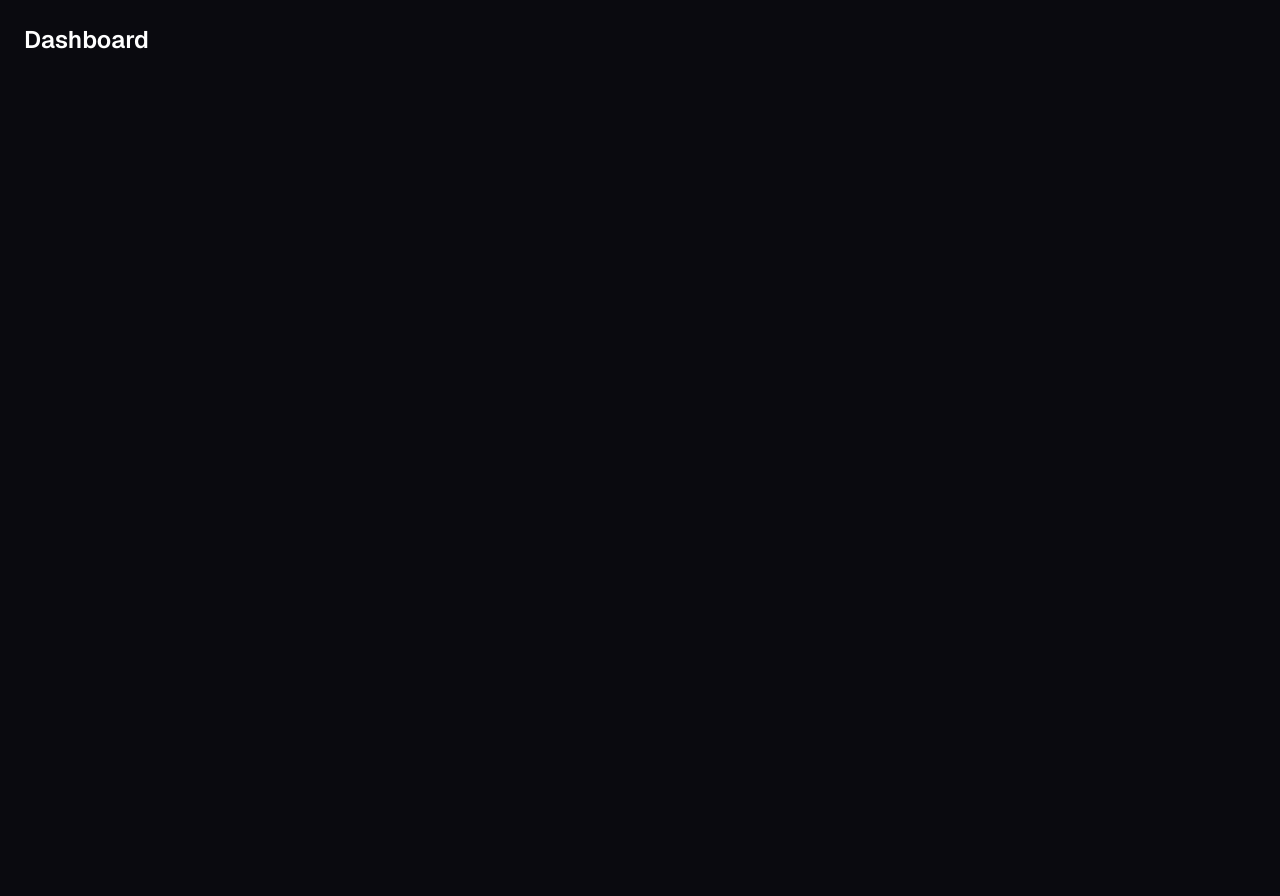
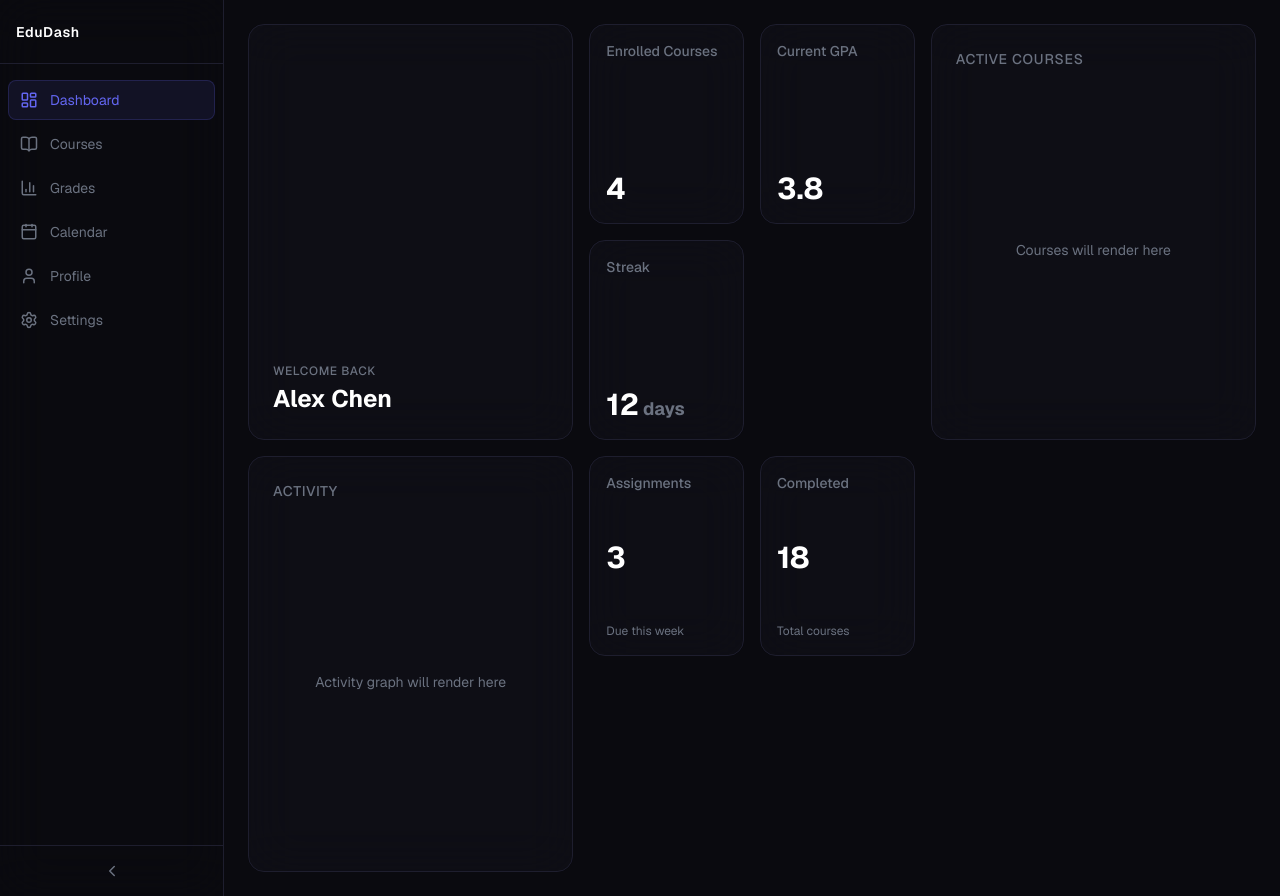
Before and after one commit to itsharleensaluja-hub/EduDash, a Next.js app: page /dashboard in a window 1280 px wide. Before the commit the page ends 800 px from the top, so only its background shows below. Built offline with nearby package versions, Linux system fonts and the light colour scheme.

Commit message:
sidebar and glass card layout

```diff
--- a/src/app/dashboard/layout.tsx
+++ b/src/app/dashboard/layout.tsx
@@ -1,7 +1,14 @@
+import { Sidebar } from "@/components/dashboard/sidebar";
+
 export default function DashboardLayout({
   children,
 }: {
   children: React.ReactNode;
 }) {
-  return <div className="flex min-h-screen">{children}</div>;
+  return (
+    <div className="flex min-h-screen">
+      <Sidebar />
+      <main className="flex-1 overflow-auto">{children}</main>
+    </div>
+  );
 }
--- a/src/app/dashboard/page.tsx
+++ b/src/app/dashboard/page.tsx
@@ -1,7 +1,77 @@
+import { GlassCard } from "@/components/dashboard/glass-card";
+
 export default function DashboardPage() {
   return (
-    <main className="flex-1 p-6">
-      <h1 className="text-2xl font-semibold text-white">Dashboard</h1>
-    </main>
+    <section className="p-6 grid gap-4 grid-cols-1 md:grid-cols-2 lg:grid-cols-4 xl:grid-cols-6 auto-rows-[200px]">
+      <GlassCard className="col-span-1 md:col-span-2 row-span-2">
+        <div className="p-6 h-full flex flex-col justify-end">
+          <p className="text-xs font-medium text-muted uppercase tracking-wider">
+            Welcome back
+          </p>
+          <h2 className="text-2xl font-bold text-white mt-1">Alex Chen</h2>
+        </div>
+      </GlassCard>
+
+      <GlassCard className="col-span-1 row-span-1">
+        <div className="p-4 h-full flex flex-col justify-between">
+          <h3 className="text-sm font-medium text-muted">Enrolled Courses</h3>
+          <p className="text-3xl font-bold text-white">4</p>
+        </div>
+      </GlassCard>
+
+      <GlassCard className="col-span-1 row-span-1">
+        <div className="p-4 h-full flex flex-col justify-between">
+          <h3 className="text-sm font-medium text-muted">Current GPA</h3>
+          <p className="text-3xl font-bold text-white">3.8</p>
+        </div>
+      </GlassCard>
+
+      <GlassCard className="col-span-1 md:col-span-2 row-span-2">
+        <div className="p-6 h-full flex flex-col">
+          <h3 className="text-sm font-medium text-muted uppercase tracking-wider mb-4">
+            Active Courses
+          </h3>
+          <div className="flex-1 flex items-center justify-center text-muted text-sm">
+            Courses will render here
+          </div>
+        </div>
+      </GlassCard>
+
+      <GlassCard className="col-span-1 row-span-1">
+        <div className="p-4 h-full flex flex-col justify-between">
+          <h3 className="text-sm font-medium text-muted">Streak</h3>
+          <p className="text-3xl font-bold text-white">
+            12<span className="text-lg text-muted ml-1">days</span>
+          </p>
+        </div>
+      </GlassCard>
+
+      <GlassCard className="col-span-1 md:col-span-2 row-span-2">
+        <div className="p-6 h-full flex flex-col">
+          <h3 className="text-sm font-medium text-muted uppercase tracking-wider mb-4">
+            Activity
+          </h3>
+          <div className="flex-1 flex items-center justify-center text-muted text-sm">
+            Activity graph will render here
+          </div>
+        </div>
+      </GlassCard>
+
+      <GlassCard className="col-span-1 row-span-1">
+        <div className="p-4 h-full flex flex-col justify-between">
+          <h3 className="text-sm font-medium text-muted">Assignments</h3>
+          <p className="text-3xl font-bold text-white">3</p>
+          <p className="text-xs text-muted">Due this week</p>
+        </div>
+      </GlassCard>
+
+      <GlassCard className="col-span-1 row-span-1">
+        <div className="p-4 h-full flex flex-col justify-between">
+          <h3 className="text-sm font-medium text-muted">Completed</h3>
+          <p className="text-3xl font-bold text-white">18</p>
+          <p className="text-xs text-muted">Total courses</p>
+        </div>
+      </GlassCard>
+    </section>
   );
 }
--- a/src/app/globals.css
+++ b/src/app/globals.css
@@ -17,3 +17,8 @@ body {
   color: #e4e4e7;
   font-family: var(--font-sans), Arial, Helvetica, sans-serif;
 }
+
+::selection {
+  background: rgba(99, 102, 241, 0.3);
+  color: #fff;
+}
--- /dev/null
+++ b/src/components/dashboard/glass-card.tsx
@@ -0,0 +1,23 @@
+"use client";
+
+import { motion } from "framer-motion";
+
+interface GlassCardProps {
+  children: React.ReactNode;
+  className?: string;
+}
+
+export function GlassCard({ children, className = "" }: GlassCardProps) {
+  return (
+    <motion.div
+      whileHover={{ scale: 1.02 }}
+      transition={{ type: "spring", stiffness: 300, damping: 20 }}
+      className={`group relative overflow-hidden rounded-2xl border border-border bg-surface/60 backdrop-blur-xl ${
+        className
+      }`}
+    >
+      <div className="absolute inset-0 bg-gradient-to-br from-accent/10 via-transparent to-transparent opacity-0 group-hover:opacity-100 transition-opacity duration-500 pointer-events-none" />
+      {children}
+    </motion.div>
+  );
+}
--- /dev/null
+++ b/src/components/dashboard/sidebar.tsx
@@ -0,0 +1,84 @@
+"use client";
+
+import { motion } from "framer-motion";
+import {
+  LayoutDashboard,
+  BookOpen,
+  BarChart3,
+  Calendar,
+  User,
+  Settings,
+  ChevronLeft,
+  ChevronRight,
+} from "lucide-react";
+import { useState } from "react";
+
+const navItems = [
+  { label: "Dashboard", icon: LayoutDashboard },
+  { label: "Courses", icon: BookOpen },
+  { label: "Grades", icon: BarChart3 },
+  { label: "Calendar", icon: Calendar },
+  { label: "Profile", icon: User },
+  { label: "Settings", icon: Settings },
+];
+
+export function Sidebar() {
+  const [collapsed, setCollapsed] = useState(false);
+  const [active, setActive] = useState("Dashboard");
+
+  return (
+    <nav
+      className={`relative flex flex-col border-r border-border bg-background/80 backdrop-blur-xl transition-all duration-300 ${
+        collapsed ? "w-16" : "w-56"
+      }`}
+    >
+      <div className="flex items-center gap-3 border-b border-border px-4 h-16">
+        {!collapsed && (
+          <span className="text-sm font-semibold tracking-wider text-white">
+            EduDash
+          </span>
+        )}
+      </div>
+
+      <ul className="flex flex-col gap-1 px-2 py-4 flex-1">
+        {navItems.map((item) => {
+          const Icon = item.icon;
+          const isActive = active === item.label;
+
+          return (
+            <li key={item.label} className="relative">
+              {isActive && (
+                <motion.div
+                  layoutId="active-nav"
+                  className="absolute inset-0 rounded-lg bg-accent/10 border border-accent/20"
+                  transition={{ type: "spring", stiffness: 300, damping: 25 }}
+                />
+              )}
+              <button
+                onClick={() => setActive(item.label)}
+                className={`relative flex items-center gap-3 w-full px-3 py-2.5 rounded-lg text-sm transition-colors ${
+                  isActive
+                    ? "text-accent"
+                    : "text-muted hover:text-white hover:bg-surface-hover"
+                }`}
+              >
+                <Icon size={18} />
+                {!collapsed && <span>{item.label}</span>}
+              </button>
+            </li>
+          );
+        })}
+      </ul>
+
+      <div className="border-t border-border p-2">
+        <button
+          onClick={() => setCollapsed(!collapsed)}
+          className="flex items-center justify-center w-full py-2 rounded-lg text-muted hover:text-white hover:bg-surface-hover transition-colors"
+          aria-label={collapsed ? "Expand sidebar" : "Collapse sidebar"}
+        >
+          {collapsed ? <ChevronRight size={18} /> : <ChevronLeft size={18} />}
+        </button>
+      </div>
+    </nav>
+  );
+}
```
